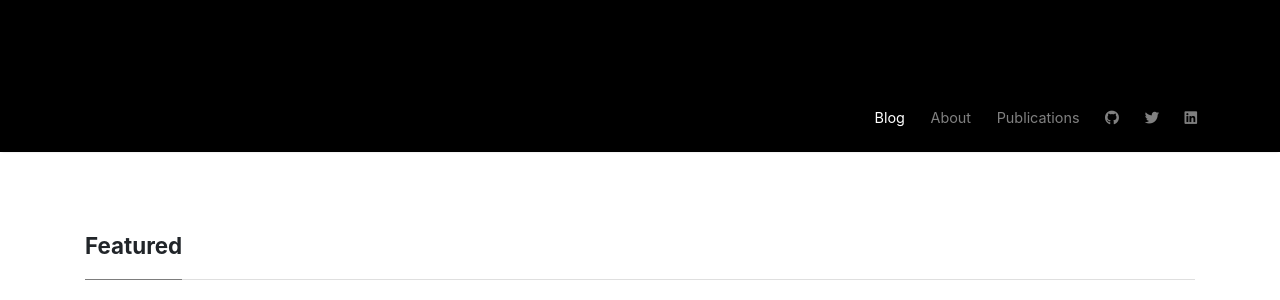
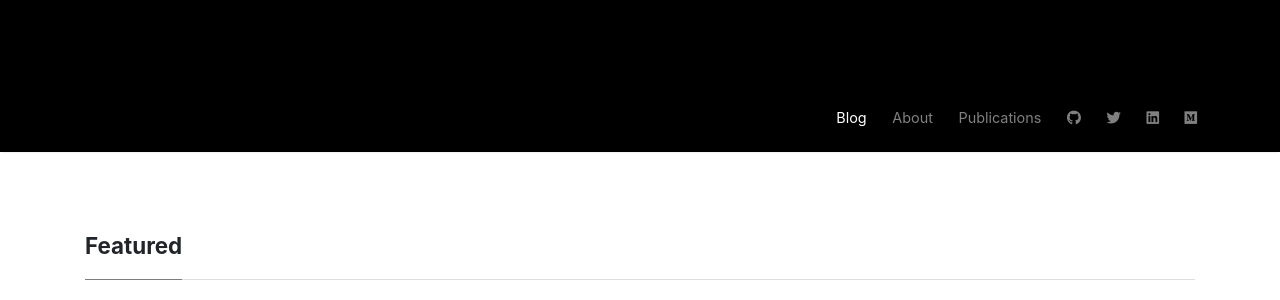
Before and after one commit to divamgupta/divamgupta.github.io, a Jekyll site: the page built from index.html, in a window 1280 px wide. Shown: the part 270-570 px from the top of the page. Built offline with Jekyll 4.4.1, drawn with Linux system fonts in a browser that asks for light colours; nearby versions of some CDN libraries; the list of posts is cut into pages by our own code; comment, search, counter and statistics services are not loaded.

Commit message:
small change

```diff
--- a/_layouts/default.html
+++ b/_layouts/default.html
@@ -151,6 +151,14 @@
                     <a target="_blank"  class="nav-link" href="https://www.linkedin.com/in/divamgupta/"><i class="fab fa-linkedin"></i></a>
                     </li>
 
+                    <li class="nav-item">
+                    <a target="_blank"  class="nav-link" href="https://medium.com/@divamgupta"><i class="fab fa-medium"></i></a>
+                    </li>
+
+
+
+
+
 
                 </ul>
 
```
